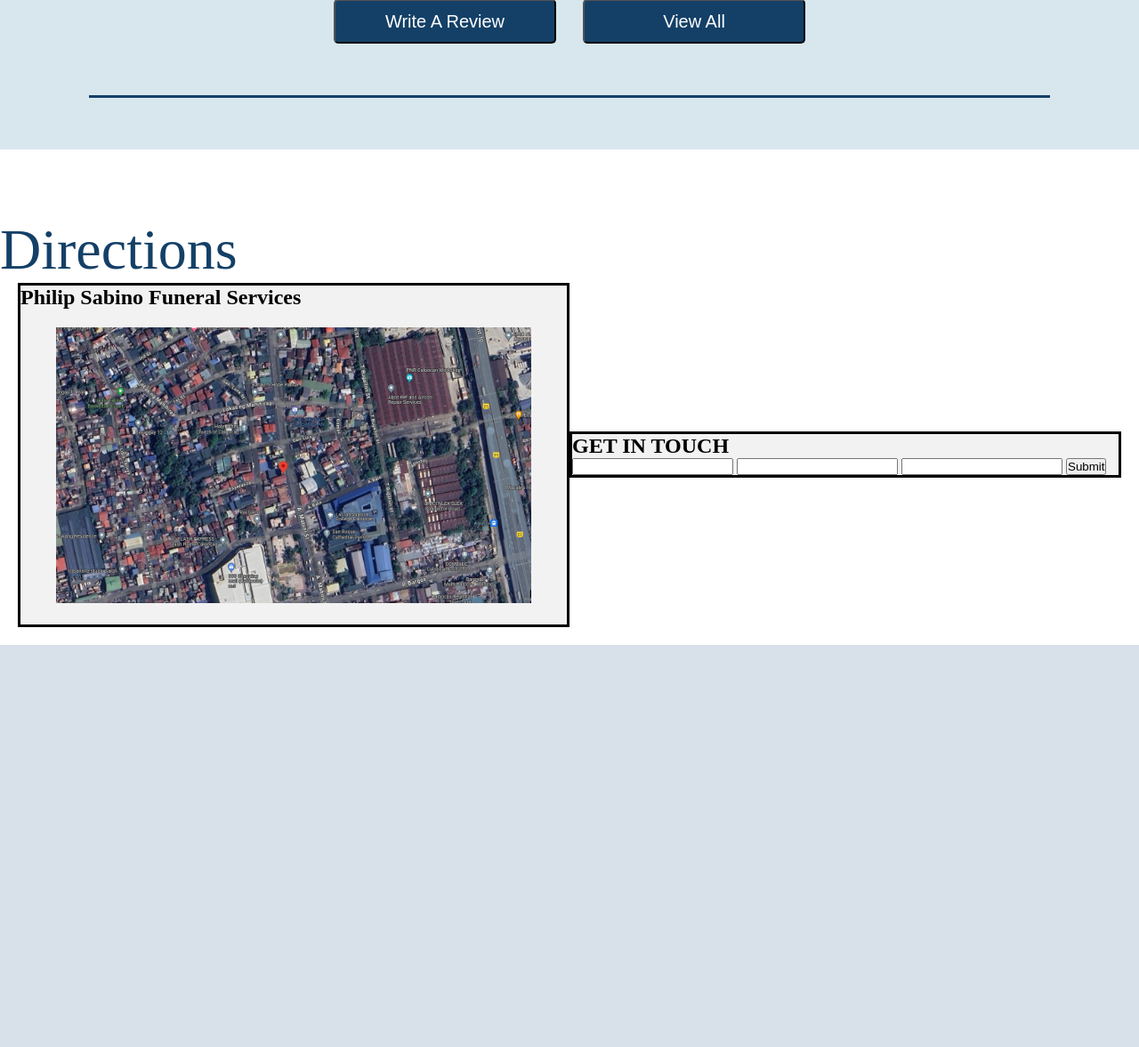
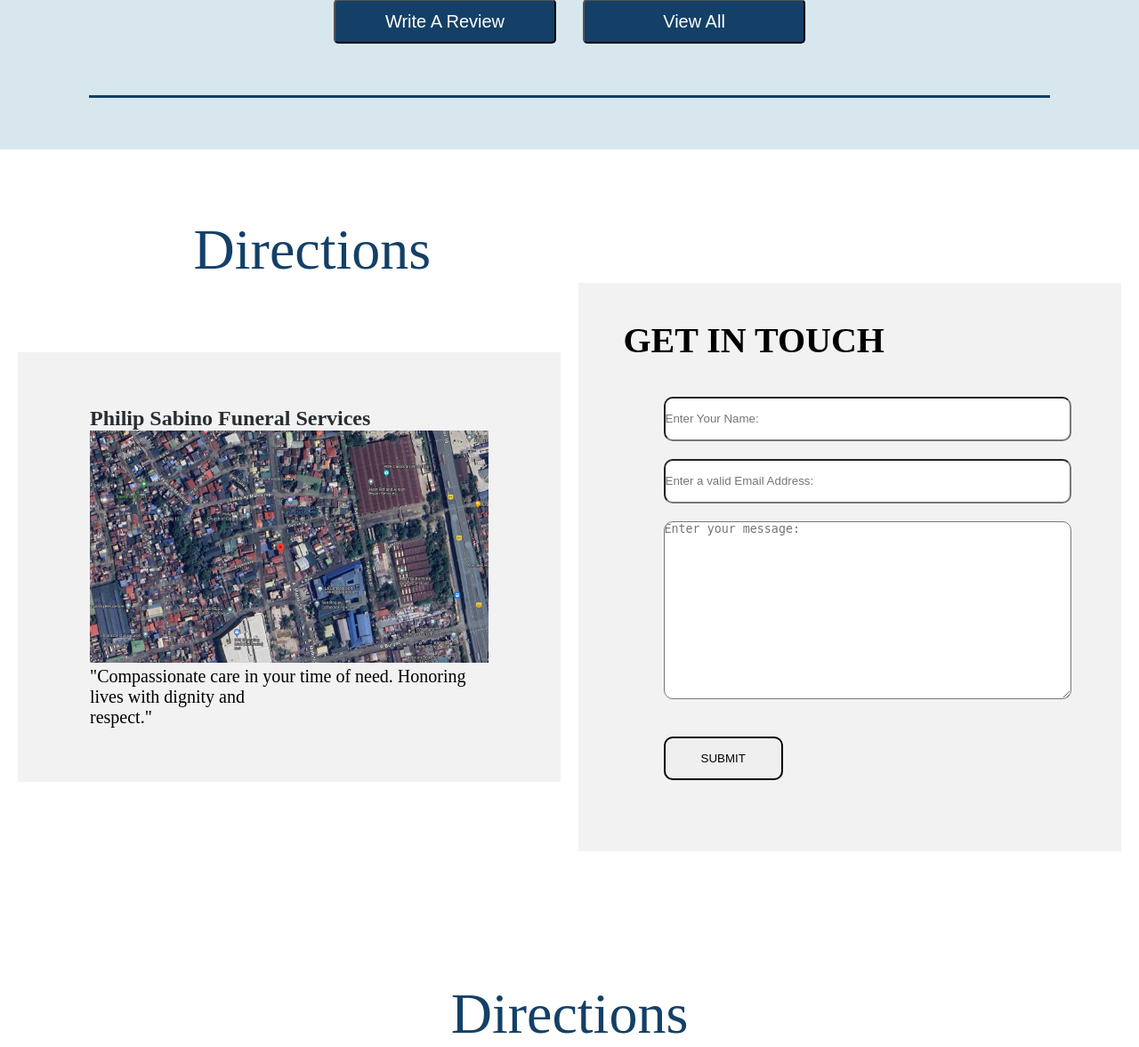
Before and after one commit to zxaredj/Funeral-System, a PHP site: page / in a window 1280 px wide. Shown: the part 3676-4853 px from the top of the page at 89% size. Before the commit the page ends 4401 px from the top, so only its background shows below. Run offline with PHP 8.4, Linux system fonts and the light colour scheme; some web fonts are replaced.

Commit message:
changes
changes

```diff
--- a/front-end/index.html
+++ b/front-end/index.html
@@ -202,24 +202,35 @@
             <h1 class="homepage-5-title">Directions</h1>
             <div class="wrapper-container">
                 <div class="left-wrapper-container">
-                    <h2>Philip Sabino Funeral Services</h2>
                     <div class="left-wrapper-item">
+                        <h2 style="color: #282D32;">Philip Sabino Funeral Services</h2>
                         <img src="/front-end/pictures/map.png" alt="Map">
+                        <p class="text-description" style="font-size: 20px;">"Compassionate care in your time of need. Honoring lives with dignity and <br> respect."</p>
                     </div>
                 </div>
                 <div class="right-wrapper-container">
-                    <h2>GET IN TOUCH</h2>
-                    <form action="">
-                        <input type="name">
-                        <input type="email">
-                        <input type="inquiry">
-                        <button class="btn-submit">Submit</button>
-                    </form>
+                    <div class="right-wrapper-item">
+                        <h2 style="font-size: 40px;">GET IN TOUCH</h2>
+                        <div class="form-container">
+                            <form action="">
+                                <input type="name" class="name-input input" placeholder="Enter Your Name:">
+                                <br>
+                                <input type="email" class="email-input input" placeholder="Enter a valid Email Address:">
+                                <br>
+                                <textarea class="message-inquiry input" name="message-inquiry" id="message-inquiry" placeholder="Enter your message:"></textarea>
+                                <br>
+                                <br>
+                                <button class="btn-submit" value="Submit">SUBMIT</button>
+                            </form>
+                        </div>
+                    </div>
                 </div>
             </div>
         </section>
         <section class="homepage-6">
-
+            <br>
+            <br>
+            <h1 class="homepage-title">Directions</h1>
         </section>
     </main>
 </body>
--- a/front-end/style.css
+++ b/front-end/style.css
@@ -335,25 +335,26 @@
     font-size: 64px;
     color: #144067;
     font-weight: initial;
+    margin-left: 17%;
 }
 
 .wrapper-container {
     display: flex;
-    justify-content: space-between;
+    justify-content: space-evenly;
     align-items: center;
-    margin: 0 20px 20px 20px;
+    margin: 0 20px 110px 20px;
 }
 
 .left-wrapper-container {
-    border: solid 3px;
     height: 100%;
     width: 50%;
     background-color: #F2F2F2;
+    margin-right: 20px;
 }
 
 .left-wrapper-item {
-    padding: 20px;
     margin: 0 20px;
+    padding: 10%;
 }
 
 .left-wrapper-item img {
@@ -362,8 +363,36 @@
 }
 
 .right-wrapper-container {
-    border: solid 3px;
     height: 100%;
     width: 50%;
     background-color: #F2F2F2;
 }
+
+.right-wrapper-item {
+    padding: 20px;
+    margin: 10px 20px;
+    padding: 5%;
+}
+
+.form-container {
+    margin: 30px 0;
+}
+
+.input {
+    width: 90%;
+    height: 50px;
+    margin: 10px 45px;
+    border-radius: 10px;
+}
+
+.message-inquiry {
+    height: 200px;
+}
+
+.btn-submit {
+    margin: 10px 45px;
+    padding: 15px 40px;
+    border-radius: 10px;
+    border: 2px solid black;
+    cursor: pointer;
+}
```
